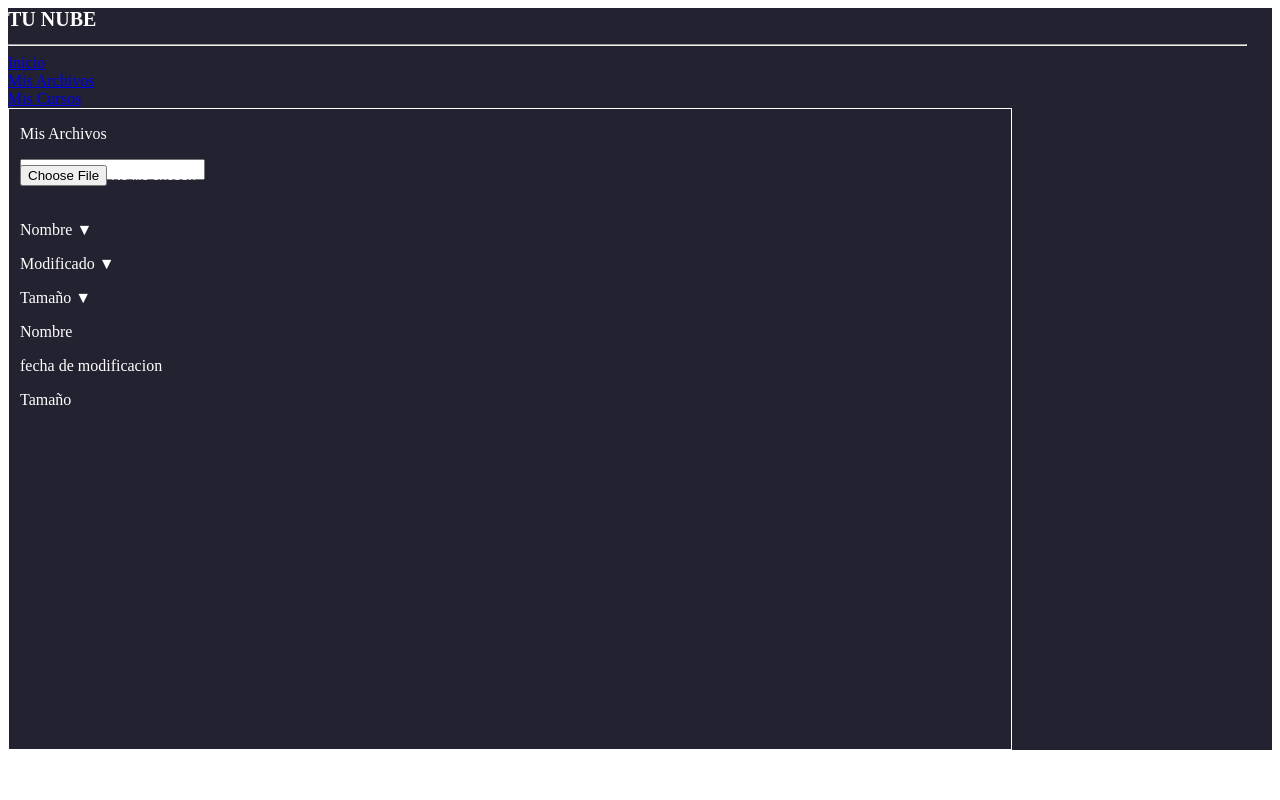
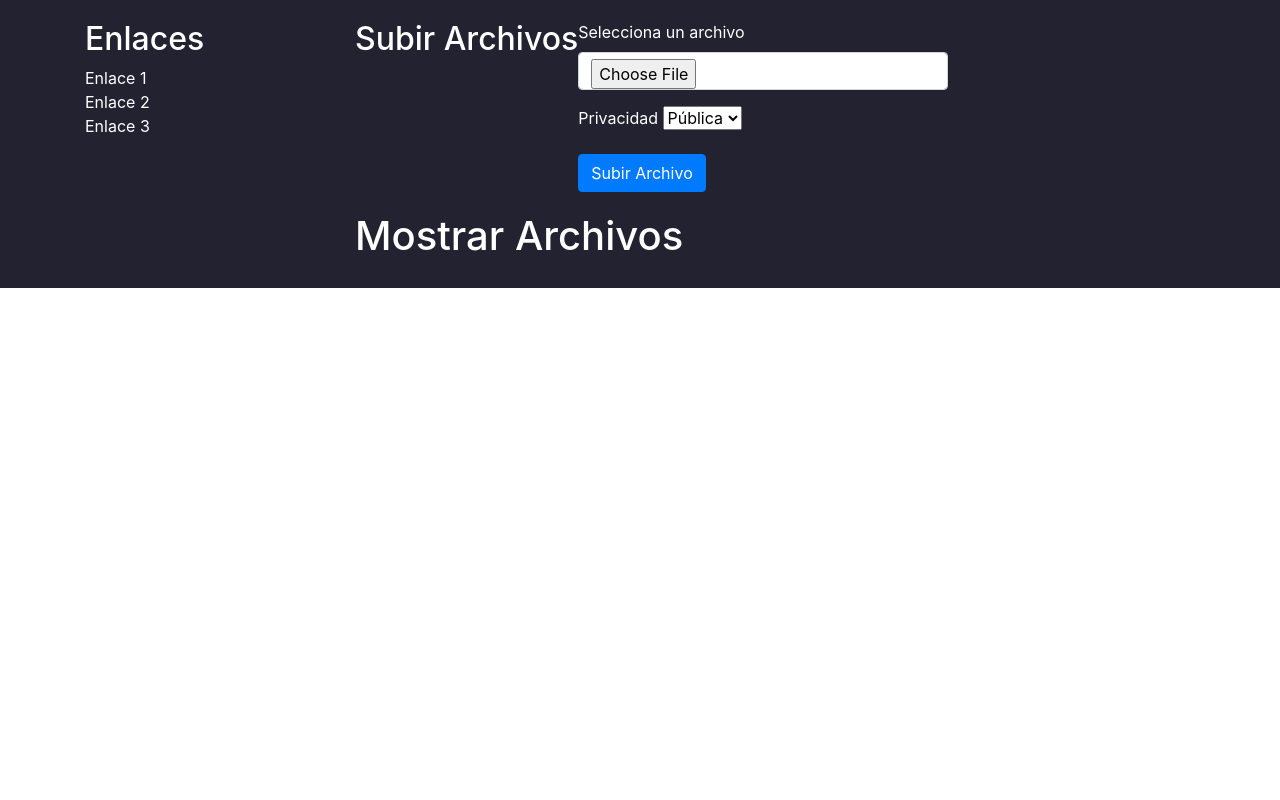
Before and after one commit to darklink2003/wikiprogb, a PHP site: page /view/seccion12.php in a window 1280 px wide. Run offline with PHP 8.4, Linux system fonts and the light colour scheme; a user stored in the database is signed in; data that the repository does not hold is empty.

Commit message:
version 6.5

```diff
--- a/wikiprog/view/plantilla.php
+++ b/wikiprog/view/plantilla.php
@@ -120,6 +120,7 @@ if (empty($usuario_id) && !in_array($seccion, $public_sections)) {
     <script src="https://cdn.jsdelivr.net/npm/bootstrap@5.3.3/dist/js/bootstrap.bundle.min.js"></script>
     <script src="https://cdn.jsdelivr.net/npm/axios/dist/axios.min.js"></script>
     <script src="https://cdn.jsdelivr.net/npm/sweetalert2@11"></script>
+    <script src="../js/load_archivos.js"></script>
     <script src="../js/load_comments.js"></script>
     <script src="../js/mensaje.js"></script>
     <script src="../js/scripts.js"></script>
--- a/wikiprog/view/seccion12.php
+++ b/wikiprog/view/seccion12.php
@@ -9,58 +9,117 @@ if (!isset($_SESSION['usuario_id'])) {
     header("Location: controlador.php?seccion=seccion2&error=not_logged_in");
     exit();
 }
+
+// Conexión a la base de datos
+include '../model/db_config.php';
+
+$archivos = [];
+$usuario_id = $_SESSION['usuario_id'];
+$sql = "SELECT * FROM archivo WHERE usuario_id = ?";
+$stmt = $conn->prepare($sql);
+$stmt->bind_param("i", $usuario_id);
+$stmt->execute();
+$result = $stmt->get_result();
+
+while ($row = $result->fetch_assoc()) {
+    $archivos[] = $row;
+}
+
+$stmt->close();
+$conn->close();
 ?>
-<div class="container-fluid" style="padding-left: 0px; padding-right:0px;background-color:#232230;color:white;">
-        <div class="container" style="max-width: 98%;">
+
+<!DOCTYPE html>
+<html lang="es">
+
+<head>
+    <meta charset="UTF-8">
+    <meta name="viewport" content="width=device-width, initial-scale=1.0">
+    <title>Sección 12 - Subir y Mostrar Archivos</title>
+    <link rel="stylesheet" href="https://stackpath.bootstrapcdn.com/bootstrap/4.5.2/css/bootstrap.min.css"
+        integrity="sha384-JcKb8q3iqJ61gNV9KGb8thSsNjpSL0n8PARn9HuZOnIxN0hoP+VmmDGMN5t9UJ0Z" crossorigin="anonymous">
+    <style>
+        .container-archivos {
+            margin-top: 20px;
+        }
+
+        .archivo-container {
+            background-color: #232230;
+            color: white;
+            padding: 10px;
+            margin-bottom: 10px;
+        }
+    </style>
+</head>
+
+<body>
+    <div class="container-fluid"
+        style="background-color: #232230; color: white; padding-top: 20px; padding-bottom: 20px;">
+        <div class="container">
             <div class="row">
-                <div class="col-md-2">
-                    <div id="izquierda">
-                        <h1 style="font-size: 20px;">
-                            TU NUBE
-                        </h1>
-                        <hr>
-                        <a href="controlador.php?seccion=seccion1" class="enlace">Inicio</a><br>
-                        <a href="#" class="enlace">Mis Archivos</a><br>
-                        <a href="#" class="enlace">Mis Cursos</a><br>
-                    </div>
+                <!-- Primera columna con enlaces -->
+                <div class="col-md-3">
+                    <h2>Enlaces</h2>
+                    <ul class="list-unstyled">
+                        <li><a href="#" class="text-white">Enlace 1</a></li>
+                        <li><a href="#" class="text-white">Enlace 2</a></li>
+                        <li><a href="#" class="text-white">Enlace 3</a></li>
+                    </ul>
                 </div>
-                <div class="col-md-10" style="padding-left: 11px; border:1px solid white; width:80%">
-                    <div class="row border-bottom mb-2">
-                        <div class="col-md-8 d-flex align-items-center" style="height:40px;">
-                            <p class="mb-0">Mis Archivos</p>
-                            <div class="input-with-icon">
-                                <input type="text" class="form-control ms-2" id="busqueda">
+                <!-- Segunda columna con formulario de subida de archivos -->
+                <div class="col-md-9">
+                    <div class="row">
+                        <h2>Subir Archivos</h2>
+                        <form action="../model/guardar_archivo.php" method="POST" enctype="multipart/form-data">
+                            <div class="mb-3">
+                                <label for="archivo" class="form-label text-white">Selecciona un archivo</label>
+                                <input type="file" class="form-control" id="archivo" name="archivo"
+                                    style="color: white;">
                             </div>
-                        </div>
-                        <div class="col-md-4" style="display: flex; padding-left:90%px; height:40px;text-aling-ringt">
-                            <input class="btn btn-primary" type="file" name="cargar" id="" >
-                        </div>
-
-                    </div>
-                    <div class="row border-bottom mb-2">
-                        <div class="col-md-4">
-                            <p class="columna-titulo">Nombre ▼</p>
-                        </div>
-                        <div class="col-md-4">
-                            <p class="columna-titulo">Modificado ▼</p>
-                        </div>
-                        <div class="col-md-4">
-                            <p class="columna-titulo">Tamaño ▼</p>
-                        </div>
+                            <div class="mb-3">
+                                <label for="privacidad" class="form-label text-white">Privacidad</label>
+                                <select class="form-select" id="privacidad" name="privacidad">
+                                    <option value="1">Pública</option>
+                                    <option value="2">Privada</option>
+                                </select>
+                            </div>
+                            <button type="submit" class="btn btn-primary">Subir Archivo</button>
+                        </form>
                     </div>
                     <div class="row">
-                        <div class="col-md-4">
-                            <p>Nombre </p>
+                        <div class="container-archivos">
+                            <h1>Mostrar Archivos</h1>
+                            <?php foreach ($archivos as $archivo): ?>
+                                <div class="archivo-container">
+                                    <div class="row">
+                                        <div class="col-md-2">
+                                            <p><strong>Nombre:</strong> <?= htmlspecialchars($archivo['nombre_archivo']) ?>
+                                            </p>
+                                        </div>
+                                        <div class="col-md-2">
+                                            <p><strong>Tamaño:</strong> <?= htmlspecialchars($archivo['tamaño']) ?></p>
+                                        </div>
+                                        <div class="col-md-2">
+                                            <p><strong>Fecha de Registro:</strong>
+                                                <?= htmlspecialchars($archivo['fecha_registro']) ?></p>
+                                        </div>
+                                        <div class="col-md-2">
+                                            <p><strong>Privacidad:</strong>
+                                                <?= $archivo['privacidad_id'] == 1 ? 'Pública' : 'Privada' ?></p>
+                                        </div>
+                                        <div class="col-md-4">
+                                            <p><strong>Privacidad:</strong>
+                                                <?= $archivo['privacidad_id'] == 1 ? 'Pública' : 'Privada' ?></p>
+                                        </div>
+
+                                    </div>
+                                </div>
+                            <?php endforeach; ?>
                         </div>
-                        <div class="col-md-4">
-                            <p>fecha de modificacion </p>
-                        </div>
-                        <div class="col-md-4">
-                            <p>Tamaño </p>
-                        </div>
-                        <br><br><br><br><br><br><br><br><br><br><br><br><br><br><br><br><br><br>
                     </div>
                 </div>
             </div>
         </div>
-    </div>
+</body>
+
+</html>
```
Also changed, not shown: wikiprog/archivos_usuarios/668eaa5cd2a54_fortnite.php (added, +31 -0 lines), wikiprog/archivos_usuarios/668eb91a85d24_calldutty.php (added, +36 -0 lines), wikiprog/js/load_comments.js (+5 -52 lines), wikiprog/model/get_archivos.php (added, +56 -0 lines), wikiprog/model/get_comments.php (+11 -5 lines), wikiprog/model/guardar_archivo.php (+112 -0 lines), wikiprog/view/seccion7.php (+21 -0 lines), wikiprog/1.txt (added), wikiprog/js/load_archivos.js (added).
